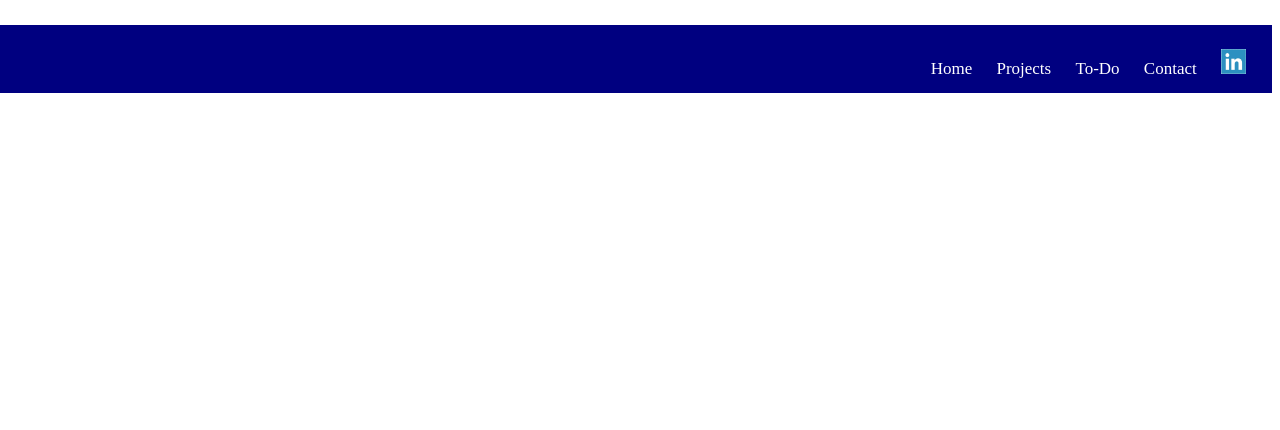
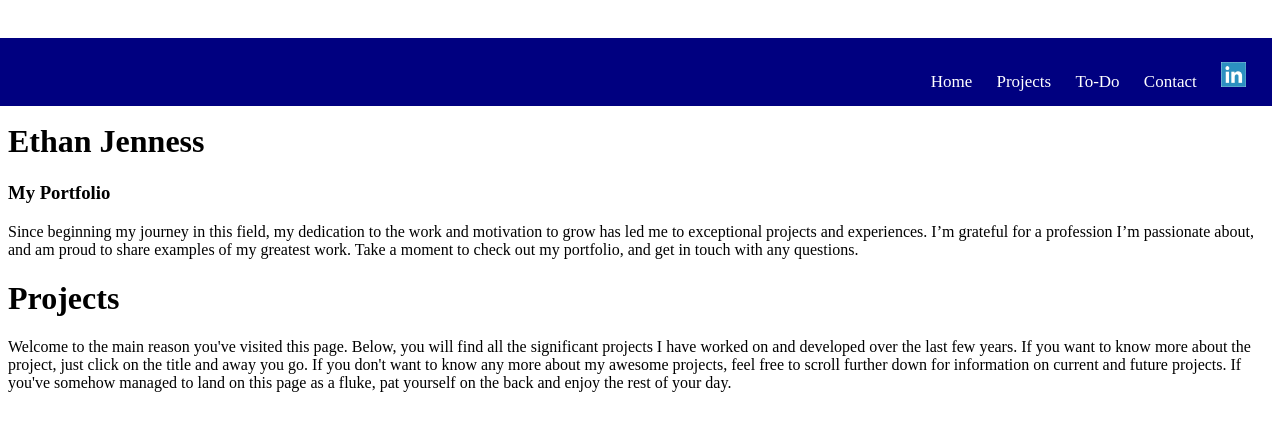
Before and after one commit to ejenness349/Portfolio, a plain HTML site: page Index.html in a window 1280 px wide. Drawn offline with Linux system fonts and the light colour scheme.

Commit message:
adding some main information

```diff
--- a/Index.html
+++ b/Index.html
@@ -16,8 +16,13 @@
             </ul>
         </nav>
 
+        <div class="main">
         <heading>
-
+            <h1 class="name">Ethan Jenness</h1>
+            <h3>My Portfolio</h3>
+            <p class="intro">Since beginning my journey in this field, my dedication to the work and motivation to grow has led me to exceptional
+                projects and experiences. I’m grateful for a profession I’m passionate about, and am proud to share examples of my greatest work.
+                Take a moment to check out my portfolio, and get in touch with any questions.</p>
         </heading>
 
         <pictures>
@@ -25,8 +30,14 @@
         </pictures>
 
         <projects>
+            <h1>Projects</h1>
+            <p>Welcome to the main reason you've visited this page. Below, you will find all the significant projects I have worked on and developed
+                over the last few years. If you want to know more about the project, just click on the title and away you go. If you don't want to know
+                any more about my awesome projects, feel free to scroll further down for information on current and future projects. If you've somehow
+                managed to land on this page as a fluke, pat yourself on the back and enjoy the rest of your day.</p>
+        </projects>
 
-        </projects>
+    </div>
 
         <footer>
 
```
